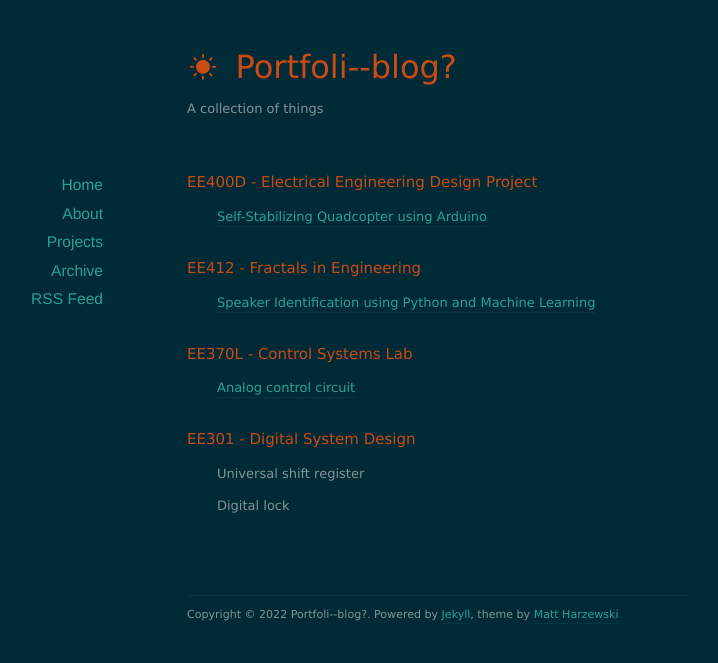
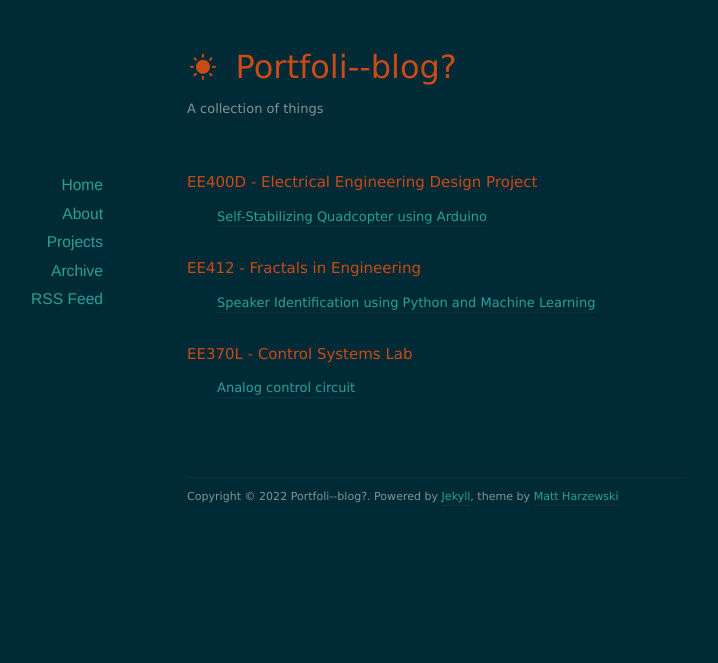
Before and after one commit to nolanschan/nolanschan.github.io, a Jekyll site: the page built from projects/index.markdown, in a window 1280 px wide. Shown: the top 663 px of the page, without its empty margins (203-921 px from the left). Built offline with Jekyll 4.4.1, drawn with Linux system fonts in a browser that asks for light colours; nearby versions of some CDN libraries.

Commit message:
Update index.markdown

```diff
--- a/projects/index.markdown
+++ b/projects/index.markdown
@@ -13,8 +13,3 @@ layout: default
 
 ## EE370L - Control Systems Lab ##
 -  <a href="/projects/controlsystemslab">Analog control circuit</a>
-
-
-## EE301 - Digital System Design ##
--  Universal shift register
--  Digital lock
```
